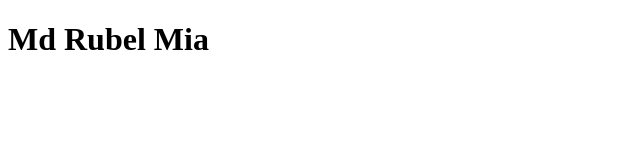
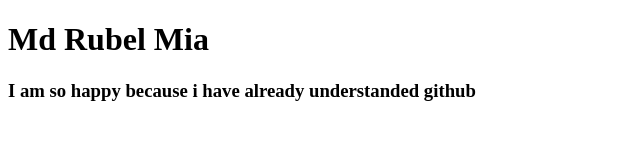
Before and after one commit to mhrubel420/my-first-website, a plain HTML site: page index.html in a window 1280 px wide. Shown: the whole page, without its empty margins (0-640 px from the left). Drawn offline with Linux system fonts and the light colour scheme.

Commit message:
sceond event

```diff
--- a/index.html
+++ b/index.html
@@ -7,5 +7,6 @@
 </head>
 <body>
     <h1>Md Rubel Mia</h1>
+    <h3>I am so happy because i have already understanded github</h3>
 </body>
 </html>
```
